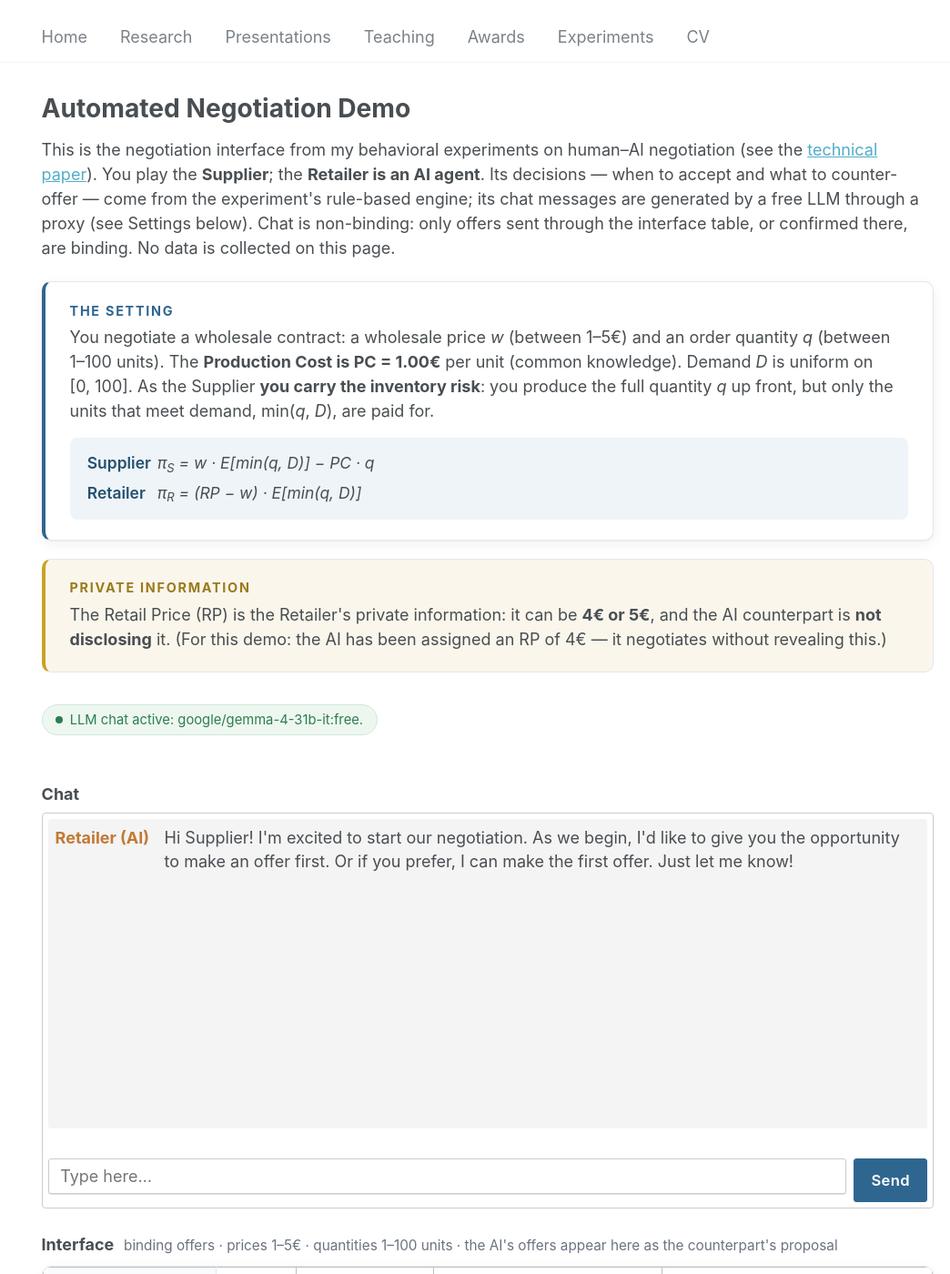
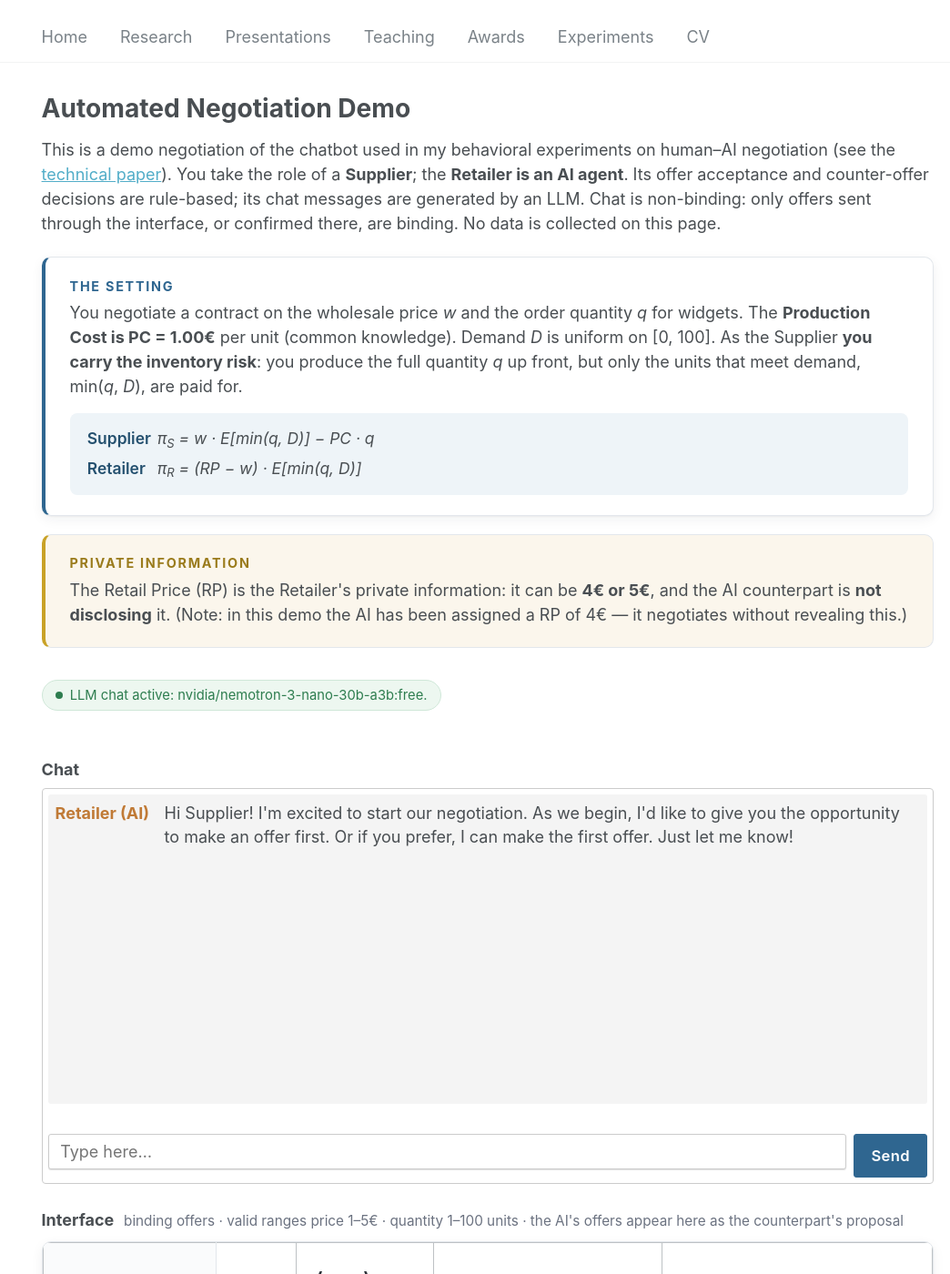
Before and after one commit to klausgarridotenorio/klausgarridotenorio.github.io, a Jekyll site: the page built from _pages/negotiation-demo.html, in a window 1280 px wide and 1400 px high. Shown: the whole window at 91% size, without its empty margins (236-1280 px from the left). Built offline with Jekyll 4.4.1, drawn with Linux system fonts in a browser that asks for light colours.

Commit message:
Demo: nemotron-3-nano-30b default, post reference offers to interface, updated copy, remove Settings

```diff
--- a/_pages/negotiation-demo.html
+++ b/_pages/negotiation-demo.html
@@ -8,27 +8,25 @@
 <link rel="stylesheet" href="/assets/demo/negotiation.css">
 
 <p>
-  This is the negotiation interface from my behavioral experiments on
-  human–AI negotiation (see the
+  This is a demo negotiation of the chatbot used in my behavioral
+  experiments on human–AI negotiation (see the
   <a href="/files/Hybrid_Chatbot_Automating_Negotiations.pdf" target="_blank">technical
-  paper</a>). You play the <strong>Supplier</strong>; the
-  <strong>Retailer is an AI agent</strong>. Its decisions — when to accept
-  and what to counter-offer — come from the experiment's rule-based engine;
-  its chat messages are generated by a free LLM through a proxy (see
-  Settings below). Chat is non-binding: only offers sent through the
-  interface table, or confirmed there, are binding. No data is collected
-  on this page.
+  paper</a>). You take the role of a <strong>Supplier</strong>; the
+  <strong>Retailer is an AI agent</strong>. Its offer acceptance and
+  counter-offer decisions are rule-based; its chat messages are generated
+  by an LLM. Chat is non-binding: only offers sent through the interface,
+  or confirmed there, are binding. No data is collected on this page.
 </p>
 
 <div class="neg-card neg-card--setting">
   <h4 class="neg-card__title">The setting</h4>
-  You negotiate a wholesale contract: a wholesale price <em>w</em>
-  (between 1–5€) and an order quantity <em>q</em> (between 1–100 units).
-  The <strong>Production Cost is PC&nbsp;=&nbsp;1.00€</strong> per unit
-  (common knowledge). Demand <em>D</em> is uniform on [0,&nbsp;100]. As
-  the Supplier <strong>you carry the inventory risk</strong>: you produce
-  the full quantity <em>q</em> up front, but only the units that meet
-  demand, min(<em>q</em>,&nbsp;<em>D</em>), are paid for.
+  You negotiate a contract on the wholesale price <em>w</em> and the
+  order quantity <em>q</em> for widgets. The <strong>Production Cost is
+  PC&nbsp;=&nbsp;1.00€</strong> per unit (common knowledge). Demand
+  <em>D</em> is uniform on [0,&nbsp;100]. As the Supplier
+  <strong>you carry the inventory risk</strong>: you produce the full
+  quantity <em>q</em> up front, but only the units that meet demand,
+  min(<em>q</em>,&nbsp;<em>D</em>), are paid for.
   <div class="neg-formulas">
     <div><span class="neg-formula__label">Supplier</span>
       <em>π<sub>S</sub> = w · E[min(q, D)] − PC · q</em></div>
@@ -41,8 +39,8 @@
   <h4 class="neg-card__title">Private information</h4>
   The Retail Price (RP) is the Retailer's private information: it can be
   <strong>4€ or 5€</strong>, and the AI counterpart is
-  <strong>not disclosing</strong> it. (For this demo: the AI has been
-  assigned an RP of 4€ — it negotiates without revealing this.)
+  <strong>not disclosing</strong> it. (Note: in this demo the AI has been
+  assigned a RP of 4€ — it negotiates without revealing this.)
 </div>
 
 <p id="llm-status" class="neg-status"></p>
@@ -61,8 +59,9 @@
 
 <div class="neg-section-title">
   <h3>Interface</h3>
-  <span class="neg-note">binding offers · prices 1–5€ · quantities 1–100
-  units · the AI's offers appear here as the counterpart's proposal</span>
+  <span class="neg-note">binding offers · valid ranges price 1–5€ ·
+  quantity 1–100 units · the AI's offers appear here as the counterpart's
+  proposal</span>
 </div>
 <div class="neg-card neg-interface">
   <table class="neg-table">
@@ -145,27 +144,6 @@
   </div>
 </div>
 
-<details class="neg-settings">
-  <summary>Settings — LLM chat</summary>
-  <p class="neg-note">
-    This page is fully static (GitHub Pages); the LLM calls go through a
-    small Cloudflare Worker proxy so visitors don't need an API key. You
-    can also use your own free
-    <a href="https://openrouter.ai/keys" target="_blank" rel="noopener">OpenRouter
-    API key</a> — it is stored only in <em>your</em> browser
-    (localStorage) and sent only to OpenRouter. If the LLM is unavailable,
-    the demo falls back to the experiment's scripted messages; the
-    negotiation logic is identical either way.
-  </p>
-  <label for="api-key">OpenRouter API key (optional)</label>
-  <input type="password" id="api-key" placeholder="sk-or-…" autocomplete="off">
-  <label for="chat-model">Chat model</label>
-  <input type="text" id="chat-model">
-  <br>
-  <button type="button" class="neg-btn" onclick="saveSettings()">Save</button>
-  <span id="settings-saved" hidden>✓ Saved</span>
-</details>
-
 <div class="neg-section-title">
   <h3>How the AI decides</h3>
   <span class="neg-note">shown for transparency — participants in the
--- a/assets/demo/negotiation.js
+++ b/assets/demo/negotiation.js
@@ -27,7 +27,7 @@
 
   /* ── LLM settings (OpenRouter) ────────────────────────────────────── */
   // Chat generation: a free conversational model.
-  const DEFAULT_CHAT_MODEL = "google/gemma-4-31b-it:free";
+  const DEFAULT_CHAT_MODEL = "nvidia/nemotron-3-nano-30b-a3b:free";
   const OPENROUTER_URL = "https://openrouter.ai/api/v1/chat/completions";
   // Cloudflare Worker proxy (worker/ in this repo) holding the site's own
   // OpenRouter key, so visitors don't need one. Set after `wrangler deploy`.
@@ -183,7 +183,7 @@
 
   function optimalCounterOffer(evaluation, offer) {
     let price = null, quantity = null;
-    if (evaluation === EVAL.ACCEPT || evaluation === EVAL.INVALID_OFFER) {
+    if (evaluation === EVAL.ACCEPT) {
       return [null, null];
     } else if (evaluation === EVAL.OFFER_PRICE ||
                evaluation === EVAL.NOT_PROFITABLE_ON_QUANTITY) {
@@ -192,6 +192,7 @@
                evaluation === EVAL.NOT_PROFITABLE_ON_PRICE) {
       [price, quantity] = optimalWholesalePriceForQuantity(offer);
     } else {
+      // NOT_PROFITABLE_ON_BOTH, NOT_OFFER, INVALID_OFFER → Nash benchmark.
       [price, quantity] = nashBargainingSolution(CONSTRAINT_USER, CONSTRAINT_BOT).offer;
     }
     if (price == null || quantity == null) {
@@ -429,7 +430,6 @@
 
     const [cp, cq] = optimalCounterOffer(evaluation, offer);
     const scripted = scriptedResponse(evaluation, cp, cq);
-    const nonOffer = evaluation === EVAL.NOT_OFFER || evaluation === EVAL.INVALID_OFFER;
     const terms = cp != null && cq != null ? offerString(cp, cq) : null;
     const intent = {
       [EVAL.NOT_PROFITABLE_ON_BOTH]:
@@ -449,13 +449,16 @@
         `Their terms are outside the allowed ranges (price ${PRICE_MIN}-${PRICE_MAX}€, ` +
         `quantity ${QTY_MIN}-${QTY_MAX}); ask them to adjust, mentioning as reference `,
     }[evaluation] + (terms || "different terms") +
-      (nonOffer ? "." : ". Mention that you have placed this offer in the interface.");
+      ". Mention that you have placed this offer in the interface.";
 
     const text = await llmPhrase(intent, terms, scripted, history);
     setTyping(false);
     botSays(text);
 
-    if (!nonOffer && cp != null && cq != null) {
+    // Every set of terms the bot cites becomes its binding proposal in
+    // the interface — including the reference terms it gives for
+    // unreadable or out-of-range offers.
+    if (cp != null && cq != null) {
       offers.push(makeOffer(BOT_ID, cp, cq, false));
       refreshInterface();
     }
@@ -544,13 +547,12 @@
       el.textContent = `LLM chat active: ${getModel()}.`;
       el.className = "neg-status neg-status--on";
     } else {
-      el.textContent =
-        "Running with the experiment's scripted messages (no API key set). " +
-        "Add a free OpenRouter key under Settings to enable LLM-generated chat.";
+      el.textContent = "Running with the experiment's scripted messages.";
       el.className = "neg-status";
     }
   }
   window.saveSettings = function () {
+    if (!$("api-key")) return;
     const key = $("api-key").value.trim();
     const model = $("chat-model").value.trim();
     if (key) localStorage.setItem(KEY_STORAGE, key);
@@ -616,8 +618,8 @@
     chatInput.addEventListener("keydown", function (e) {
       if (e.key === "Enter") window.sendMessage();
     });
-    $("api-key").value = getKey();
-    $("chat-model").value = getModel();
+    if ($("api-key")) $("api-key").value = getKey();
+    if ($("chat-model")) $("chat-model").value = getModel();
     refreshLlmStatus();
     refreshInterface();
     greet();
--- a/worker/src/index.js
+++ b/worker/src/index.js
@@ -15,7 +15,7 @@
 ];
 
 const ALLOWED_MODELS = new Set([
-  "google/gemma-4-31b-it:free",
+  "nvidia/nemotron-3-nano-30b-a3b:free",
   "nvidia/nemotron-nano-9b-v2:free",
 ]);
 
```
